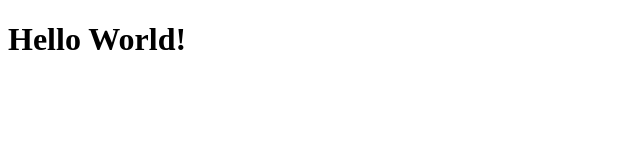
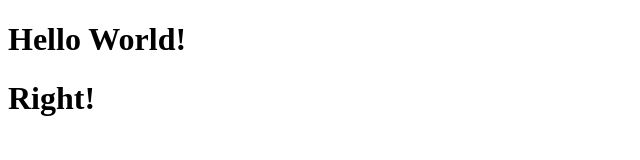
Before and after one commit to FelipeZeriJ/React-Form, a plain HTML site: page index.html in a window 1280 px wide. Shown: the whole page, without its empty margins (0-640 px from the left). Drawn offline with Linux system fonts and the light colour scheme.

Commit message:
Update index.html

```diff
--- a/index.html
+++ b/index.html
@@ -7,5 +7,6 @@
 </head>
 <body>
     <h1>Hello World!</h1>
+    <h1>Right!</h1>
 </body>
 </html>
```
